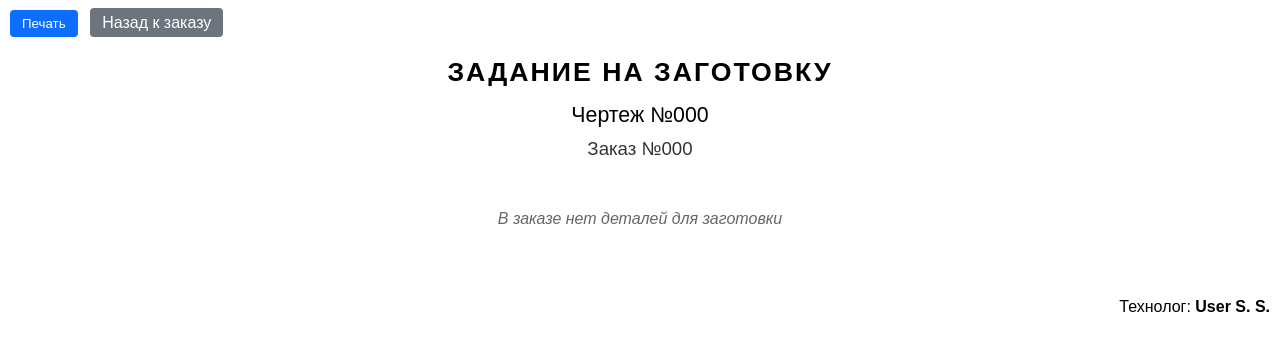
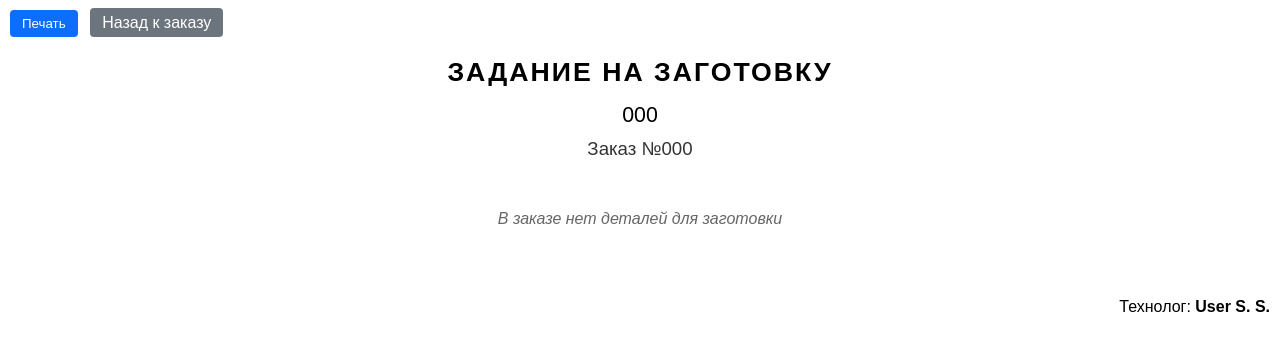
Before and after one commit to k1slee/production_calculator, a Django app: page /orders/1/print-cutting/ in a window 1280 px wide. Shown: the top 351 px of the page. Run offline with Django 4.2, Linux system fonts and the light colour scheme; a user stored in the database is signed in; tables that the repository leaves empty hold one stand-in row (values such as "Sample post").

Commit message:
Убрал Чертеж № из печатных форм

```diff
--- a/calculator/templates/calculator/print_cutting_task.html
+++ b/calculator/templates/calculator/print_cutting_task.html
@@ -152,9 +152,9 @@
         <div class="print-title">ЗАДАНИЕ НА ЗАГОТОВКУ</div>
 
         {% if order.drawing_number %}
-        <div class="drawing-number">Чертеж №{{ order.drawing_number }}</div>
+        <div class="drawing-number">{{ order.drawing_number }}</div>
         {% else %}
-        <div class="drawing-number">Чертеж №_____________</div>
+        <div class="drawing-number">_____________</div>
         {% endif %}
 
         <div class="order-number">Заказ №{{ order.order_number }}</div>
--- a/calculator/templates/calculator/print_grouped_report.html
+++ b/calculator/templates/calculator/print_grouped_report.html
@@ -186,7 +186,7 @@
 
         <!-- Номер чертежа по центру -->
         {% if order.drawing_number %}
-        <div class="drawing-number">Чертеж №{{ order.drawing_number }}</div>
+        <div class="drawing-number">{{ order.drawing_number }}</div>
         {% endif %}
 
         <div class="order-number">
--- a/calculator/templates/calculator/print_order_report.html
+++ b/calculator/templates/calculator/print_order_report.html
@@ -184,7 +184,7 @@
 
         <!-- Номер чертежа по центру -->
         {% if order.drawing_number %}
-        <div class="drawing-number">Чертеж №{{ order.drawing_number }}</div>
+        <div class="drawing-number">{{ order.drawing_number }}</div>
         {% endif %}
     </div>
 
```
